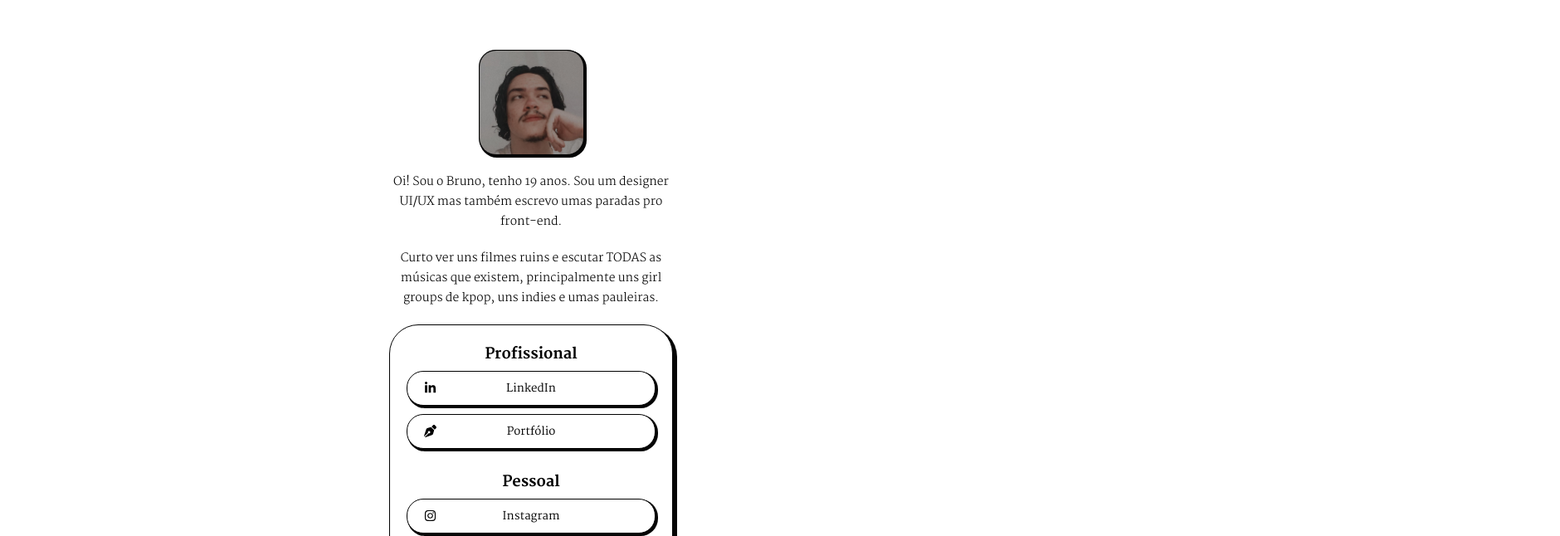
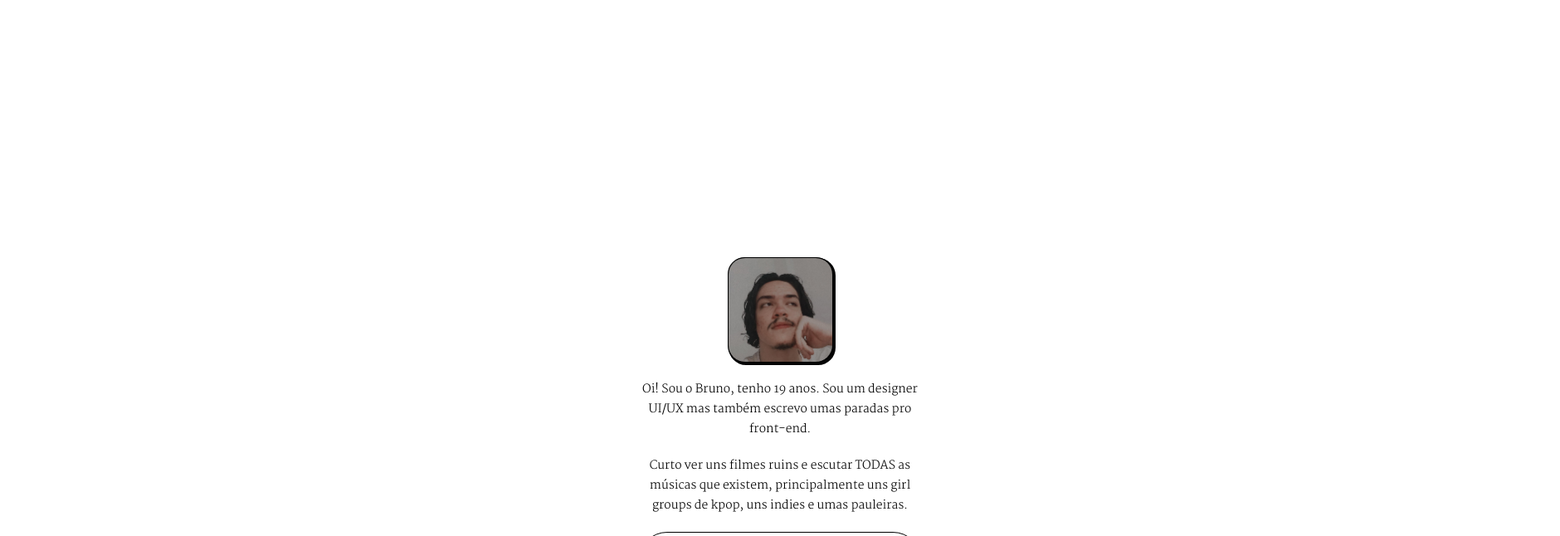
Before and after one commit to khunshi/myliktree, a plain HTML site: page index.html in a window 1280 px wide. Shown: the part 188-834 px from the top of the page at 83% size, 1880 px wide, since content can reach past the window. Drawn offline with Linux system fonts and the light colour scheme.

Commit message:
Update style.css

```diff
--- a/style.css
+++ b/style.css
@@ -134,7 +134,7 @@ img {
   body {
 
     margin-top: 100px;
-
+    padding: 300px;
   }
 
 }
```
